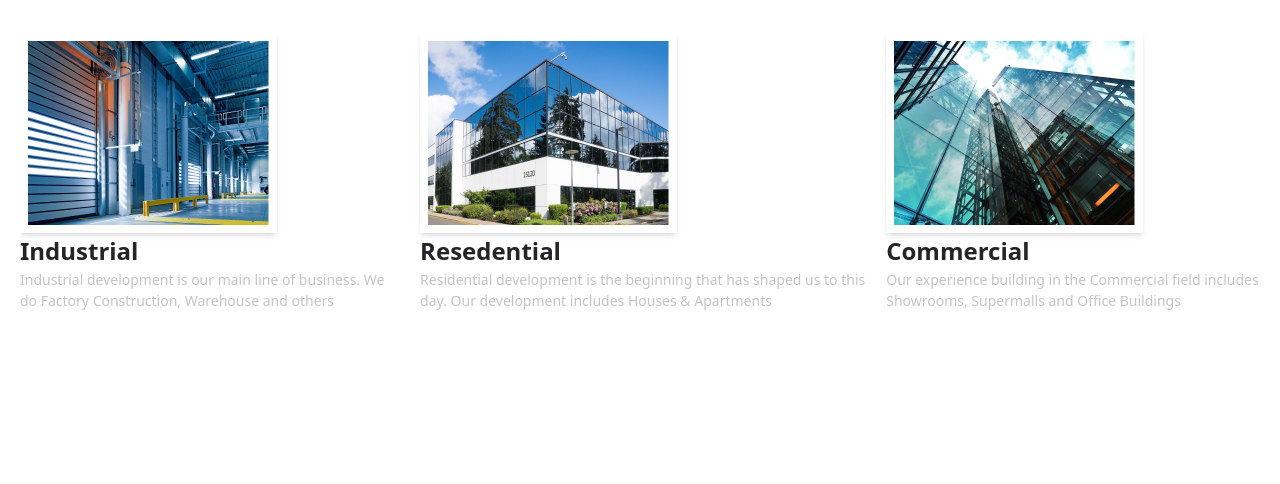
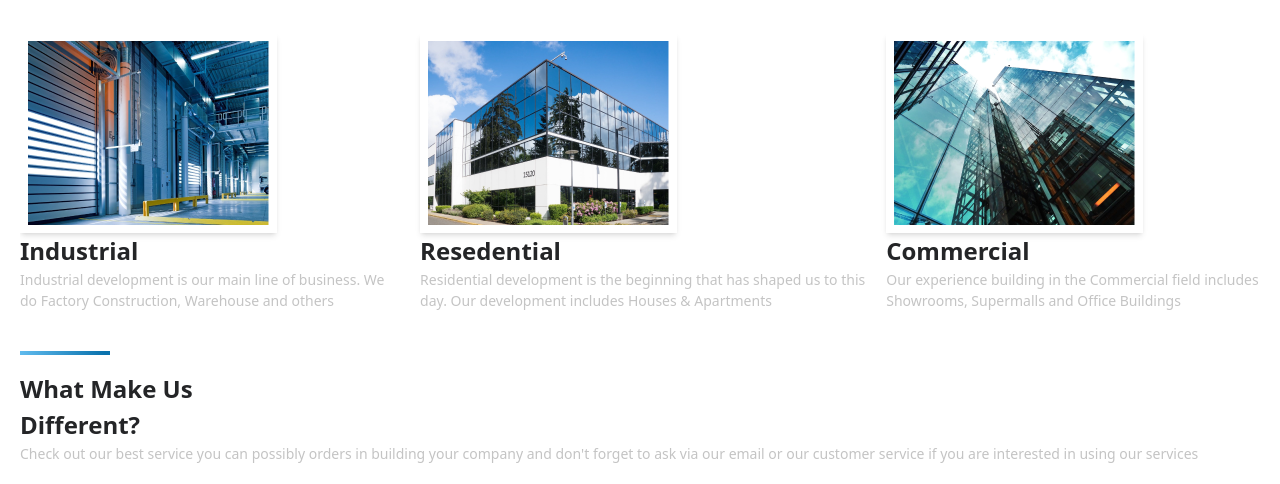
Before and after one commit to Chandrakishortiwari/Real-Estate-App, a website: page src/index.html in a window 1280 px wide. Shown: the part 546-1030 px from the top of the page. Before the commit the page ends 877 px from the top, so only its background shows below. Drawn offline with Linux system fonts and the light colour scheme.

Commit message:
Work on Features Section

```diff
--- a/src/index.html
+++ b/src/index.html
@@ -176,6 +176,23 @@
     </section>
 
 
+    <!-- Features section -->
+
+    <section class="p-5">
+      <div class="gap2  ">
+        <div class="blur-grad h-1 w-[90px] mb-4"></div>
+        <h2 class="font-semibold text-xl text-[#242527]">What Make Us <br>
+          Different?</h2>
+        <p class="text-base text-[#C4C4C4]">Check out our best service
+          you can possibly orders in
+          building your company and don't forget to
+          ask via our email or our customer service if you
+          are interested in using our services</p>
+      </div>
+
+    </section>
+
+
 
   </main>
 
```
Also changed, not shown: src/images/Icon1.png (added), src/images/Icon2.png (added), src/images/Icon3.png (added), src/images/Icon4.png (added), src/output.css.
